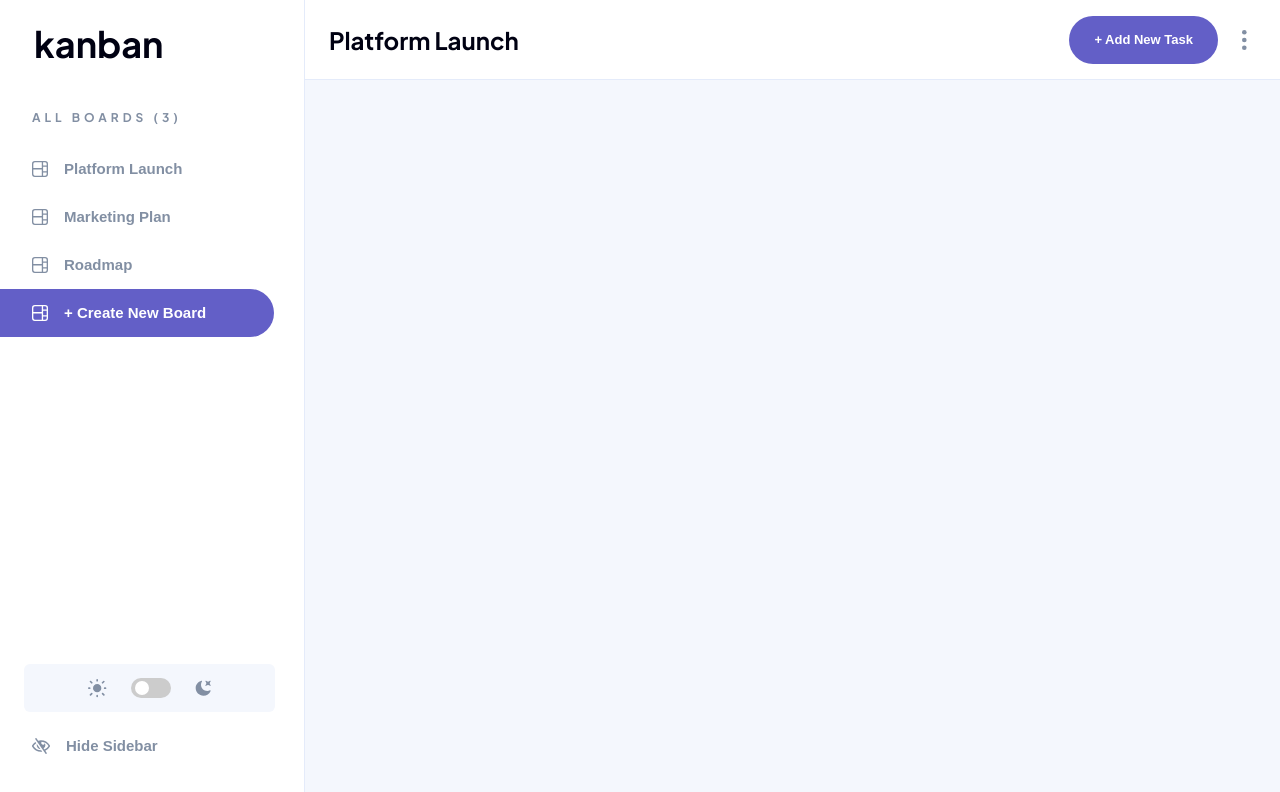
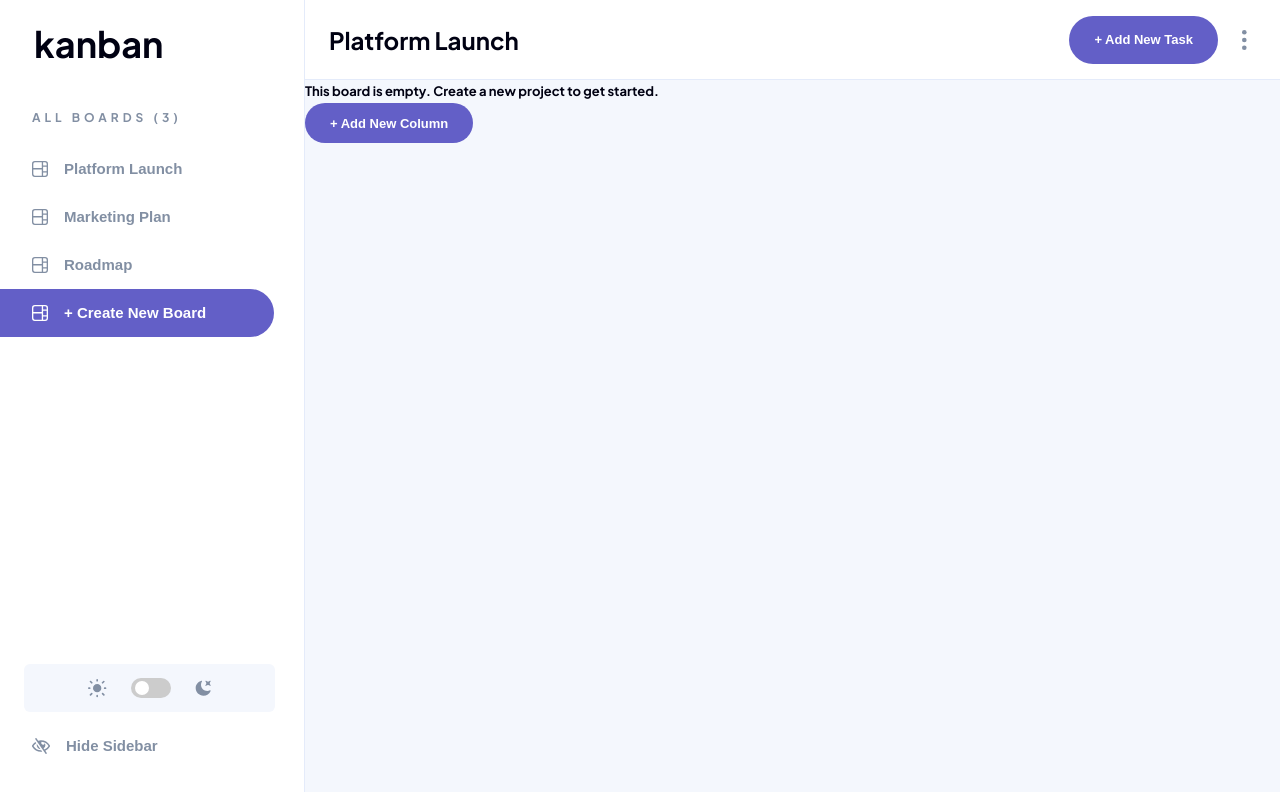
Before and after one commit to ajsaule/kanban-board, a Next.js app: page / in a window 1280 px wide. Shown: the top 792 px of the page. Built offline with nearby package versions, Linux system fonts and the light colour scheme.

Commit message:
init: board and context

```diff
--- a/src/components/Board.tsx
+++ b/src/components/Board.tsx
@@ -1,6 +1,9 @@
 import React from "react";
+
 import Banner from "./Banner";
+import Button from "./Button";
 import ShowNavbarIcon from "./svgs/ShowNavbarIcon";
+
 import styles from "../styles/components/Board.module.scss";
 
 const Board = ({
@@ -10,18 +13,29 @@ const Board = ({
   isSidebarHidden: boolean;
   setIsSidebarHidden: (prev: boolean) => void;
 }) => {
+
+  const showSidebarTab = () => isSidebarHidden && (
+    <div
+      onClick={() => setIsSidebarHidden((prev) => !prev)}
+      className={styles["hide-navbar-tab"]}
+    >
+      <ShowNavbarIcon />
+    </div>
+  )
+
+  const classes = `${styles["board"]} ${styles["board__no-columns"]}`
+
   return (
     <div style={{ width: "100%" }}>
       <Banner />
       <div className={styles["board"]}>
-        {isSidebarHidden && (
-          <div
-            onClick={() => setIsSidebarHidden((prev) => !prev)}
-            className={styles["hide-navbar-tab"]}
-          >
-            <ShowNavbarIcon />
-          </div>
-        )}
+      <div className={styles["no-columns-message"]}>
+        <h4>This board is empty. Create a new project to get started.</h4>
+        <Button color="primary">
+          <span>+ Add New Column</span>
+        </Button>
+      </div>
+      {showSidebarTab()}
       </div>
     </div>
   );
```
